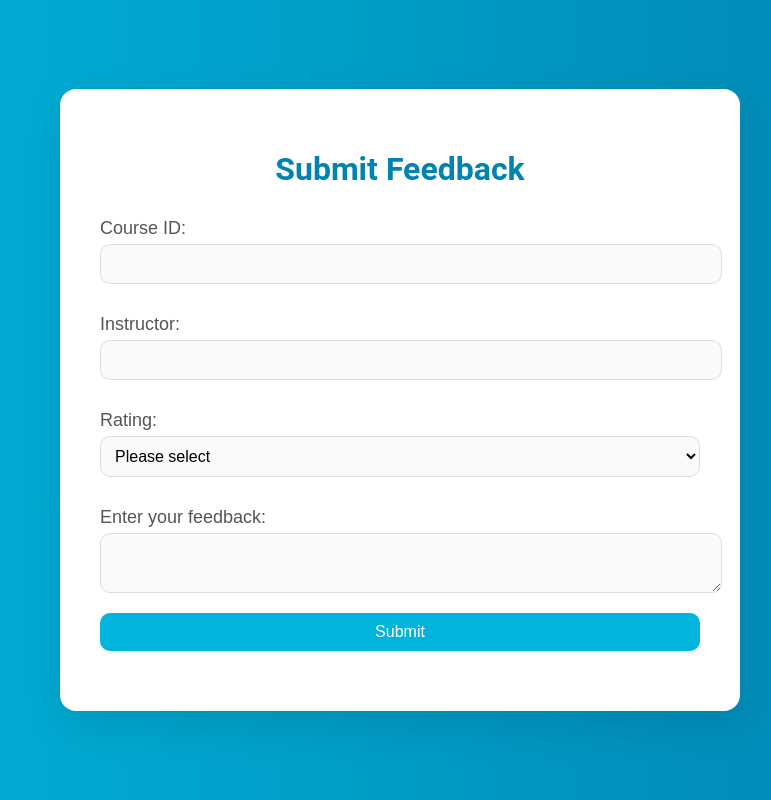
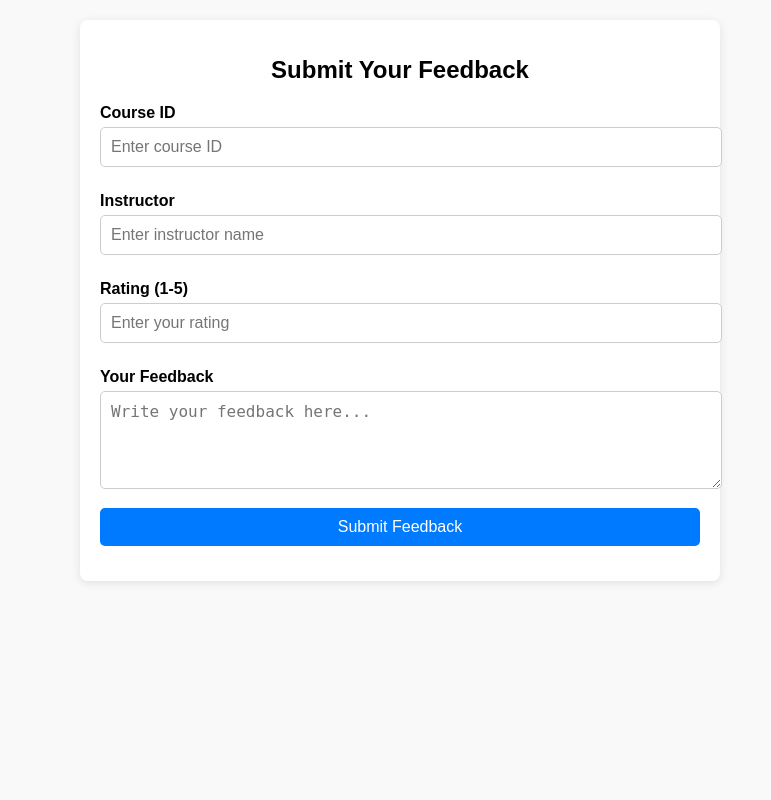
Before and after one commit to abhisahu98/LMS, a Django app: template feedback_system/feedback/templates/feedback/feedback_form.html in a window 1280 px wide. Shown: the whole page, without its empty margins (240-1011 px from the left). Run offline with Django 3.2, Linux system fonts and the light colour scheme; the template is opened without the code that fills it, so the values that code supplies are empty.

Commit message:
commited

```diff
--- a/feedback_system/feedback/models.py
+++ b/feedback_system/feedback/models.py
@@ -6,5 +6,8 @@ class Feedback(models.Model):
     rating = models.IntegerField()
     feedback_text = models.TextField()
 
+    class Meta:
+        unique_together = ('course_id', 'instructor')  # Prevent duplicates for the same course and instructor
+
     def __str__(self):
         return f"{self.course_id} - {self.instructor}"
--- a/feedback_system/feedback/templates/feedback/feedback_form.html
+++ b/feedback_system/feedback/templates/feedback/feedback_form.html
@@ -6,101 +6,77 @@
     <title>Submit Feedback</title>
     <style>
         body {
-            font-family: 'Arial', sans-serif;
-            background: linear-gradient(to right, #00b4db, #0083b0);
+            font-family: Arial, sans-serif;
             margin: 0;
             padding: 0;
-            display: flex;
-            justify-content: center;
-            align-items: center;
-            height: 100vh;
-            color: #333;
+            background-color: #f9f9f9;
         }
         .container {
             width: 100%;
             max-width: 600px;
-            background: #fff;
-            border-radius: 16px;
-            box-shadow: 0 15px 40px rgba(0, 0, 0, 0.1);
-            padding: 40px;
-            margin: 20px;
-            overflow: hidden;
+            margin: 20px auto;
+            padding: 20px;
+            background: white;
+            border-radius: 8px;
+            box-shadow: 0 2px 10px rgba(0, 0, 0, 0.1);
         }
         h1 {
-            font-family: 'Roboto', sans-serif;
-            color: #0083b0;
+            font-size: 24px;
             text-align: center;
-            font-size: 32px;
             margin-bottom: 20px;
         }
-        form {
-            display: flex;
-            flex-direction: column;
+        form label {
+            display: block;
+            margin: 10px 0 5px;
+            font-weight: bold;
         }
-        label {
-            margin-top: 10px;
-            margin-bottom: 5px;
-            color: #555;
-            font-size: 18px;
-        }
-        input[type="text"], textarea, select, input[type="submit"] {
+        form input, form textarea, form button {
             width: 100%;
             padding: 10px;
-            margin-bottom: 20px;
-            border-radius: 10px;
+            margin-bottom: 15px;
+            border: 1px solid #ccc;
+            border-radius: 5px;
             font-size: 16px;
-            background-color: #fafafa;
-            border: 1px solid #ddd;
-            transition: all 0.3s ease;
         }
-        input[type="submit"] {
-            background: #00b4db;
+        form button {
+            background-color: #007bff;
             color: white;
             border: none;
             cursor: pointer;
         }
-        input[type="submit"]:hover {
-            background: #0083b0;
+        form button:hover {
+            background-color: #0056b3;
         }
-        @media (max-width: 600px) {
-            .container {
-                padding: 20px;
-            }
-            h1 {
-                font-size: 28px;
-            }
-            label, input[type="text"], textarea, input[type="submit"] {
-                font-size: 14px;
-            }
+        .error {
+            color: red;
+            font-size: 14px;
+            margin-bottom: 15px;
         }
     </style>
 </head>
 <body>
     <div class="container">
-        <h1>Submit Feedback</h1>
-        <form method="post" action="{% url 'submit_feedback' %}">
+        <h1>Submit Your Feedback</h1>
+
+        {% if error_message %}
+            <div class="error">{{ error_message }}</div>
+        {% endif %}
+
+        <form method="post">
             {% csrf_token %}
+            <label for="course_id">Course ID</label>
+            <input type="text" id="course_id" name="course_id" placeholder="Enter course ID" required>
 
-            <label for="course_id">Course ID:</label>
-            <input type="text" id="course_id" name="course_id" required>
+            <label for="instructor">Instructor</label>
+            <input type="text" id="instructor" name="instructor" placeholder="Enter instructor name" required>
 
-            <label for="instructor">Instructor:</label>
-            <input type="text" id="instructor" name="instructor" required>
+            <label for="rating">Rating (1-5)</label>
+            <input type="number" id="rating" name="rating" min="1" max="5" placeholder="Enter your rating" required>
 
-            <label for="rating">Rating:</label>
-            <select id="rating" name="rating" required>
-                <option value="">Please select</option>
-                <option value="1">1 - Poor</option>
-                <option value="2">2 - Fair</option>
-                <option value="3">3 - Good</option>
-                <option value="4">4 - Very Good</option>
-                <option value="5">5 - Excellent</option>
-            </select>
+            <label for="feedback_text">Your Feedback</label>
+            <textarea id="feedback_text" name="feedback_text" rows="4" placeholder="Write your feedback here..." required></textarea>
 
-            <label for="feedback_text">Enter your feedback:</label>
-            <textarea id="feedback_text" name="feedback_text" required></textarea>
-
-            <input type="submit" value="Submit">
+            <button type="submit">Submit Feedback</button>
         </form>
     </div>
 </body>
--- a/feedback_system/feedback/urls.py
+++ b/feedback_system/feedback/urls.py
@@ -1,7 +1,7 @@
 from django.urls import path
-from . import views
+from feedback import views  # Adjust import if needed
 
 urlpatterns = [
-    path('feedback/', views.feedback_view, name='feedback'),
-    path('success/', views.success_view, name='success'),  # Define the success view
+    path('', views.feedback_view, name='feedback'),  # Map the root URL to the feedback form
+    path('success/', views.success_view, name='success'),  # Success page after form submission
 ]
--- a/feedback_system/feedback_system/urls.py
+++ b/feedback_system/feedback_system/urls.py
@@ -1,7 +1,7 @@
 from django.contrib import admin
-from django.urls import path, include
+from django.urls import path,include
 
 urlpatterns = [
     path('admin/', admin.site.urls),
-    path('feedback/', include('feedback.urls')),  # Include feedback app's URLs
+    path('', include('feedback.urls')),  # Include feedback app's URLs
 ]
```
Also changed, not shown: feedback_system/feedback/templates/feedback/success.html (+30 -23 lines), feedback_system/feedback/views.py (+10 -3 lines).
